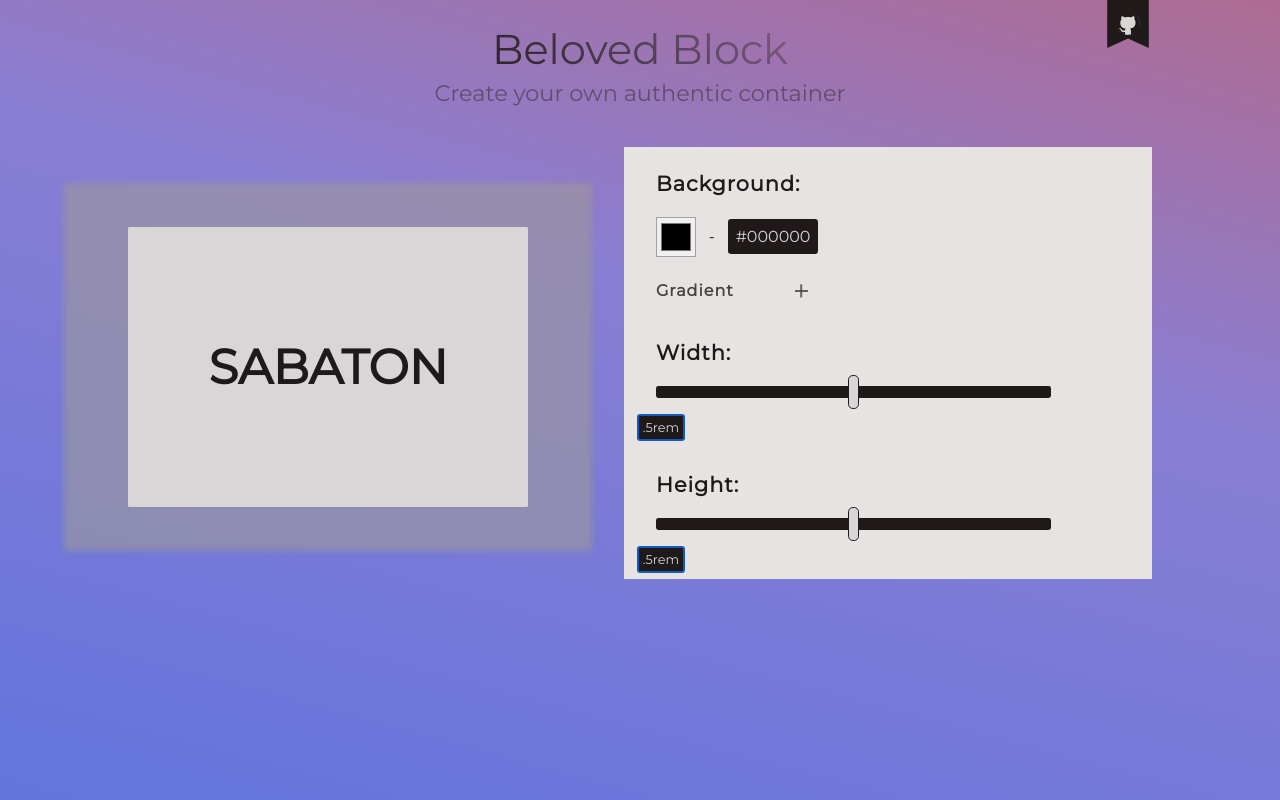
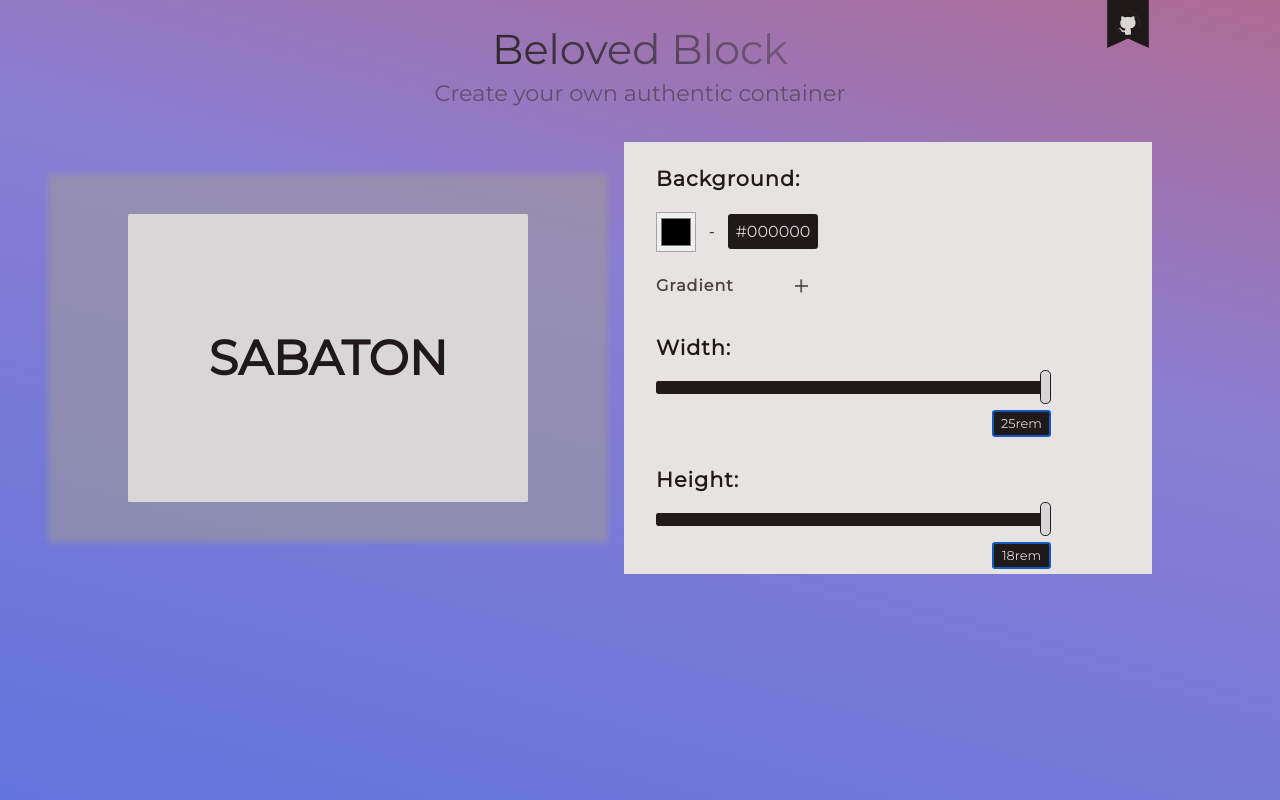
Before and after one commit to psilva999/beloved-block-generator, a React (Vite) app: page / in a window 1280 px wide. Built offline with nearby package versions, Linux system fonts and the light colour scheme.

Commit message:
Adicionei as configurações dos inputs

```diff
--- a/src/Components/Generator.jsx
+++ b/src/Components/Generator.jsx
@@ -9,10 +9,12 @@
 import BorderLeft from '../assets/svg/5-border-left.svg'
 import BorderRight from '../assets/svg/6-border-right.svg'
 
-import { configBorder } from '../Events/configBlock'
+import { colorsHexadecimal, configBorder, toggleLargeRange } from '../Events/configButtonsAndInputs'
 
 const Generator = () => {
   window.addEventListener('load', configBorder)
+  window.addEventListener("load", toggleLargeRange)
+  window.addEventListener("load", colorsHexadecimal)
 
   return (
     <article className='generator'>
@@ -32,21 +34,21 @@
       </div>
 
       <div className='large-range'> <h1>Width:</h1>
-        <input type='range' name='width' id='width'/>
+        <input type='range' name='width' id='width' min="1" max="25" steps="1"/>
 
-        <span>.5rem</span>
+        <span className='span-width'>25rem</span>
       </div>
 
       <div className='large-range'> <h1>Height:</h1>
-        <input type='range' name='height' id='height'/>
+        <input type='range' name='height' id='height' min="1" max="18" steps="1"/>
 
-        <span>.5rem</span>
+        <span className='span-height'>18rem</span>
       </div>
 
       <section className='normal-range'> <h1>Border:</h1>
         <div className='wrap-border'>
           <p>
-            <input type='range' name='border' id='border'/>
+            <input type='range' name='border' id='border' min=".1" max="1" steps=".1"/>
             <span className='valueBorder'>0rem</span>
           </p>
 
@@ -61,7 +63,7 @@
           <p className='color-acessa'>
             <input type='color' name='border-background' id='inputBorder'/>
             <span>-</span>
-            <label htmlFor="border-background">#000000</label>
+            <label htmlFor="borderBackground">#000000</label>
           </p>
 
           <div className='ajuste-bordas'>
@@ -80,15 +82,15 @@
       </section>
 
       <div className='large-range'> <h1>Border-radius:</h1>
-        <input type='range' name='border-radius' id='border-radius'/>
+        <input type='range' name='border-radius' id='border-radius' min="0" max="100" steps="1"/>
 
-        <span>0rem</span>
+        <span className='span-radius'>.1rem</span>
       </div>
 
       <div className='large-range'> <h1>Padding:</h1>
-        <input type='range' name='padding' id='padding'/>
+        <input type='range' name='padding' id='padding' min="0" max="10" steps="1"/>
 
-        <span>0rem</span>
+        <span className='span-padding'>0rem</span>
       </div>
 
       <TextCode/>
--- a/src/Components/TextCode.jsx
+++ b/src/Components/TextCode.jsx
@@ -16,15 +16,15 @@
       </div>
 
       <div className='large-range'> <h1>letter-spacing:</h1>
-        <input type='range' name='letterSpacing' id='letterSpacing'/>
+        <input type='range' name='letterSpacing' id='letterSpacing' min="0" max="10" steps="1"/>
 
-        <span>0rem</span>
+        <span className='span-spacing'>0rem</span>
       </div>
 
       <div className='large-range'> <h1>font-size:</h1>
-        <input type='range' name='fontSize' id='fontSize'/>
+        <input type='range' name='fontSize' id='fontSize' min="1" max="30" steps="1"/>
 
-        <span>.5rem</span>
+        <span className='span-size'>3rem</span>
       </div>
 
       <div className='font-weight'>
--- a/src/Events/configBlock.js
+++ /dev/null
@@ -1,33 +0,0 @@
-export function configBorder() {
-  const borders = document.querySelectorAll('.ajuste-bordas button'),
-        arrayBorders = [...borders]
-
-  borders.forEach(button => {
-    button.addEventListener("click", () => {
-      if (button.classList.contains('bTop')) {
-        toggleBorders(0)
-      }
-
-      else if (button.classList.contains('bRight')) {
-        toggleBorders(1)
-      }
-
-      else if (button.classList.contains('bBottom')) {
-        toggleBorders(2)
-      }
-
-      else if (button.classList.contains('bLeft')) {
-        toggleBorders(3)
-      }
-    })
-
-    function toggleBorders(number) {
-      if (!arrayBorders[number].classList.contains("off"))
-        arrayBorders[number].classList.add("off")
-
-      else
-        arrayBorders[number].classList.remove('off')
-    }
-
-  })
-}
--- /dev/null
+++ b/src/Events/configButtonsAndInputs.js
@@ -0,0 +1,139 @@
+export function configBorder() {
+  const borders = document.querySelectorAll('.ajuste-bordas button'),
+        arrayBorders = [...borders]
+
+  borders.forEach(button => {
+    button.addEventListener("click", () => {
+      if (button.classList.contains('bTop')) {
+        toggleBorders(0)
+      }
+
+      else if (button.classList.contains('bRight')) {
+        toggleBorders(1)
+      }
+
+      else if (button.classList.contains('bBottom')) {
+        toggleBorders(2)
+      }
+
+      else if (button.classList.contains('bLeft')) {
+        toggleBorders(3)
+      }
+    })
+
+    function toggleBorders(number) {
+      if (!arrayBorders[number].classList.contains("off"))
+        arrayBorders[number].classList.add("off")
+
+      else
+        arrayBorders[number].classList.remove('off')
+    }
+
+  })
+}
+
+export function toggleLargeRange() {
+  const inputRange = document.querySelectorAll('.large-range input'),
+        inputRangeLikeArray = [...inputRange],
+
+        spanValue = document.querySelectorAll('.large-range span'),
+        spanLikeArray = [...spanValue]
+
+  inputRangeLikeArray[2].value = '1'
+  inputRangeLikeArray[3].value = '0'
+  inputRangeLikeArray[4].value = '0'
+  inputRangeLikeArray[5].value = '30'
+
+  inputRange.forEach(e => {
+    e.addEventListener('input', () => {
+      if (e.id === 'width') {
+        valueWidthHeight(0)
+        spanMovement(0)
+      }
+
+      else if (e.id === 'height') {
+        valueWidthHeight(1)
+        spanMovement(1)
+      }
+
+      else if (e.id === 'border-radius') {
+        value_others_span(2)
+        spanMovement(2)
+      }
+
+      else if (e.id === 'padding') {
+        value_others_span(3)
+        spanMovement(3)
+      }
+
+      else if (e.id === 'letterSpacing') {
+        value_others_span(4)
+        spanMovement(4)
+      }
+
+      else if (e.id === 'fontSize') {
+        value_others_span(5)
+        spanMovement(5)
+      }
+    })
+
+  })
+
+  function valueWidthHeight(e) {
+    spanLikeArray[e].textContent = `${ inputRangeLikeArray[e].value }rem`
+  }
+
+  function value_others_span(e) {
+    spanLikeArray[e].textContent = `${ Number(inputRangeLikeArray[e].value / 10).toFixed(1) }rem`
+  }
+
+  function spanMovement(e) {
+    let maxValueInputRange = Number(inputRangeLikeArray[e].getAttribute("max")),
+        newSpanPosition = (inputRangeLikeArray[e].value * 85) / maxValueInputRange
+
+    if (inputRangeLikeArray[e].value === '1')
+      spanLikeArray[e].style.left = `0%`
+
+    else
+      spanLikeArray[e].style.left = `${ newSpanPosition.toFixed(2) }%`
+
+  }
+}
+
+export function colorsHexadecimal() {
+  const inputColor = document.querySelectorAll('input[type="color"]'),
+        inputColorLikeArray = [...inputColor],
+
+        labelColor = document.querySelectorAll('label'),
+        labelColorLikeArray = [...labelColor]
+
+  inputColor.forEach(input => {
+    input.addEventListener('input', () => {
+      if (input.id === 'inputBackground') {
+        changeLabelContent(0)
+      }
+
+      else if (input.id === 'inputGradient1') {
+        changeLabelContent(1)
+      }
+
+      else if (input.id === 'inputGradient2') {
+        changeLabelContent(2)
+      }
+
+      else if (input.id === 'inputBorder') {
+        changeLabelContent(3)
+      }
+
+      else if (input.id === 'inputTextColor') {
+        changeLabelContent(4)
+      }
+    })
+
+    function changeLabelContent(e) {
+      console.log(labelColorLikeArray[e])
+      labelColorLikeArray[e].textContent = `${inputColorLikeArray[e].value}`
+    }
+
+  })
+}
--- a/src/scss/_block.scss
+++ b/src/scss/_block.scss
@@ -3,16 +3,16 @@
 .beloved-block {
   background:$main-white;
   width:25rem;
-  height:17.5rem;
+  height:18rem;
   font-size:3rem;
   font-weight:bolder;
   display:grid;
-  margin-top:5rem;
+  margin-top:4.5rem;
   border-radius:.1rem;
 
   &:after {
     content:'';
-    width:33rem;
+    width:35rem;
     height:23rem;
     position:absolute;
     background:$sombra;
--- a/src/scss/_generator.scss
+++ b/src/scss/_generator.scss
@@ -109,6 +109,7 @@
 
   .large-range {
     margin-top:1.9rem;
+    width:24.7rem;
 
     input[type='range'] {
       width:24.7rem;
@@ -132,14 +133,23 @@
 
     span {
       background:$main-black;
-      justify-self:left;
       color:$main-white;
-      padding:.25rem;
+      padding:.25rem .15rem;
       border-radius:.2rem;
-      margin-left:-1.2rem;
       font-size:.8rem;
       margin-top:-.3rem;
       border:.14rem solid $emphasys;
+      position:relative;
+      text-align:center;
+      max-width:3.7rem;
+
+      &.span-width, &.span-height, &.span-size {
+        left:85%;
+      }
+
+      &.span-radius, &.span-padding, &.span-spacing {
+        left:0%;
+      }
     }
   }
 
--- a/src/scss/_media.scss
+++ b/src/scss/_media.scss
@@ -116,6 +116,8 @@
     padding-left:1.5rem !important;
 
     .large-range {
+      width:14rem !important;
+
       input[type='range'] {
         width:14rem !important;
       }
--- a/src/scss/app.scss
+++ b/src/scss/app.scss
@@ -37,7 +37,7 @@
 
   main {
     max-width:78rem;
-    gap:2.5rem;
+    gap:2.2rem;
     animation:show-content .6s linear forwards;
   }
 
```
Also changed, not shown: src/Css/app.min.css, 1 other file (tests, documents, lock files or other folders).
